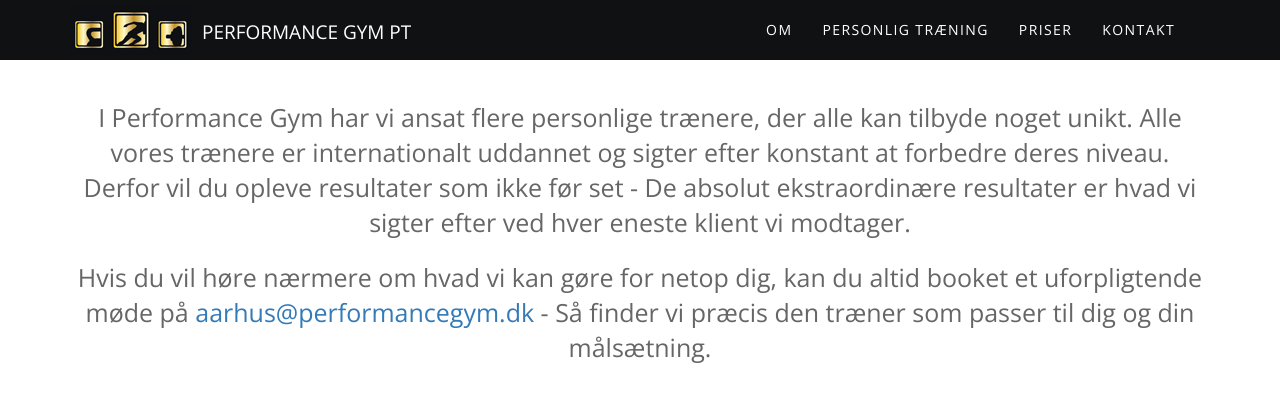
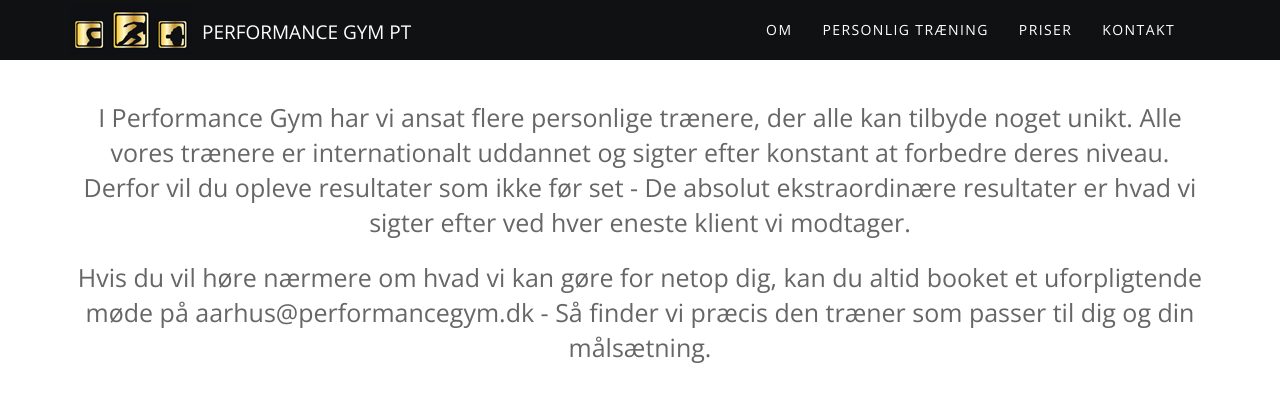
Before and after one commit to lsolesen/performancegymaarhus.dk, a Jekyll site: the page built from _pages/pt.html, in a window 1280 px wide and 900 px high, scrolled down 719 px, cut to the strip 0-471 px from the top of the window. Shown: the top 402 px of the strip. Built offline with Jekyll 4.4.1, drawn with Linux system fonts in a browser that asks for light colours; nearby versions of some CDN libraries; comment, search, counter and statistics services are not loaded; part of the change alters nothing that is shown; some of the changed text lies outside the part shown.

Commit message:
Reverted back to working values

```diff
--- a/_config.yml
+++ b/_config.yml
@@ -1,7 +1,7 @@
 # Site settings
 title: Performance Gym PT
-email: <a href="mailto:aarhus@performancegym.dk">aarhus@performancegym.dk</a>
-phone: <a href="tel:27510788">+45 2751 0788</a>
+email: aarhus@performancegym.dk
+phone: +45 2751 0788
 description: > # this means to ignore newlines until "baseurl:"
 baseurl: "" # the subpath of your site, e.g. /blog/
 url: "" # the base hostname & protocol for your site
```
